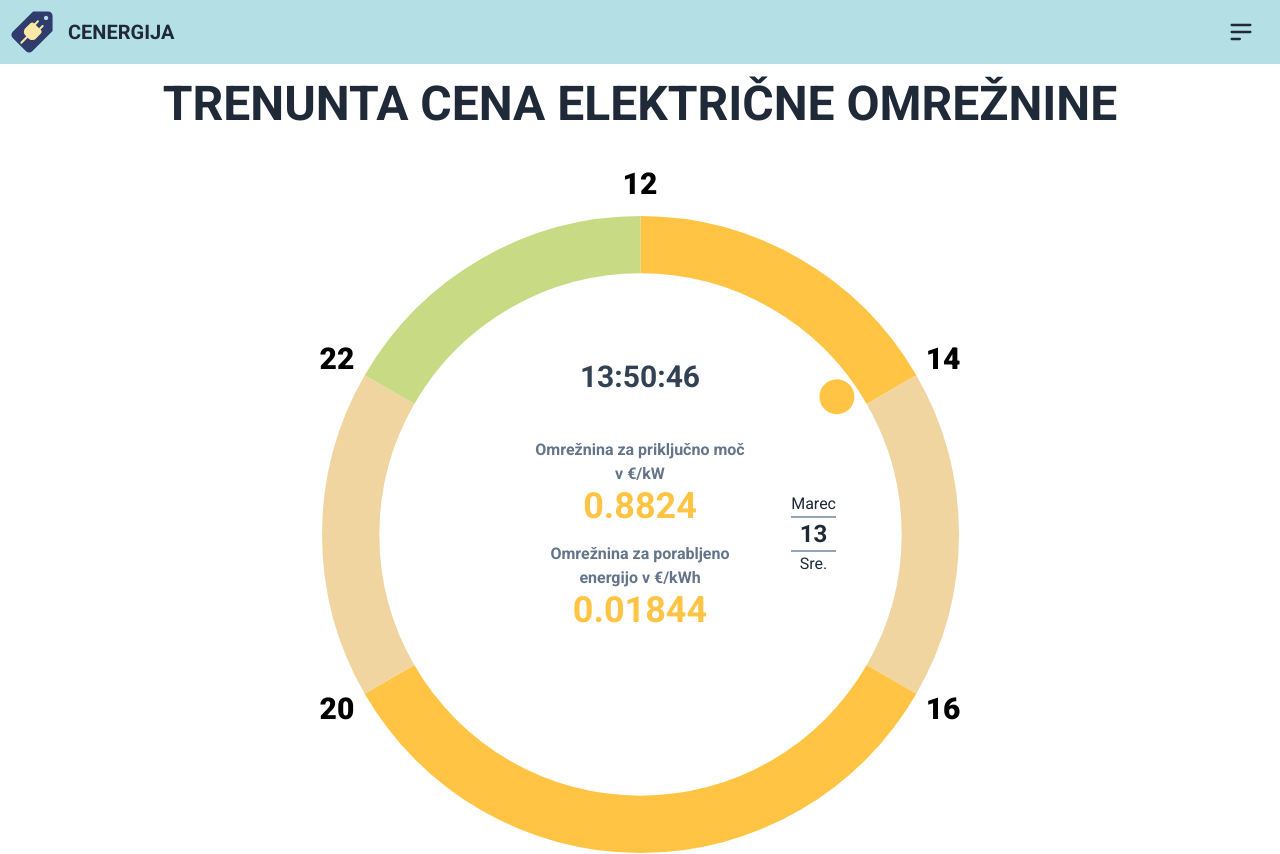
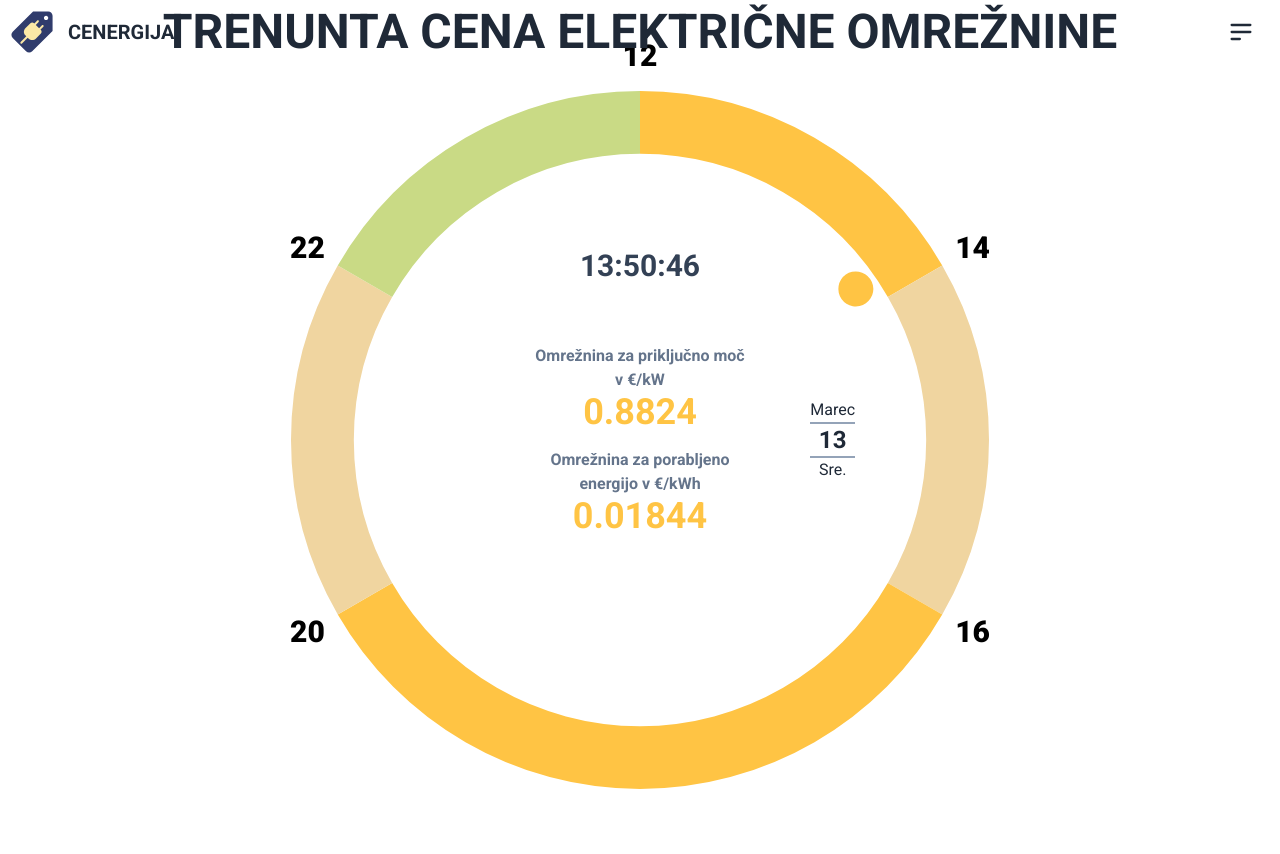
Before and after one commit to rubuz/cenergija-react, a React (Vite) app: page / in a window 1280 px wide. Shown: the top 854 px of the page. Built offline with nearby package versions, Linux system fonts and the light colour scheme.

Commit message:
Remove unused component and update header styling

```diff
--- a/src/App.tsx
+++ b/src/App.tsx
@@ -2,7 +2,6 @@ import Faq from "./components/Faq";
 import Footer from "./components/Footer";
 import Header from "./components/Header";
 import Section from "./components/Section";
-import Tables from "./components/Tables";
 import ChartDonut from "./components/chart/ChartDonut";
 
 function App() {
@@ -11,12 +10,9 @@ function App() {
       <div className="h-[100dvh] bg-white font-roboto ">
         <Header />
         <Section>
-          <h1 className="my-14 mt-20 text-center text-5xl font-bold">
-            TRENUNTA CENA ELEKTRIČNE OMREŽNINE
-          </h1>
-        </Section>
-        <Section>
-          <ChartDonut />
+          <div className="grid h-[100dvh] items-center">
+            <ChartDonut />
+          </div>
         </Section>
         <Section>
           <Faq />
--- a/src/components/Header.tsx
+++ b/src/components/Header.tsx
@@ -18,11 +18,16 @@ const Header = () => {
 
   return (
     <div
-      className={`navbar fixed z-50 mx-auto transform transition-all duration-500 ease-in-out ${isScrolled ? " left-1/2 top-5 w-[1200px] -translate-x-1/2 rounded-2xl bg-light-blue/70 shadow-md backdrop-blur-md" : "left-0 top-0 w-full translate-x-0 bg-light-blue"}`}
+      className={`navbar fixed left-0 top-0 z-50 mx-auto transition-all duration-200 ease-in-out ${isScrolled ? " bg-white/70 shadow-md backdrop-blur-lg" : ""}`}
     >
       <div className="navbar-start flex gap-3">
         <img src={Logo} alt="Cenergija" className="h-12 w-12" />
         <a className="text-xl font-semibold">CENERGIJA</a>
+      </div>
+      <div className="navbar-center">
+        <h1 className="text-center text-5xl font-bold">
+          TRENUNTA CENA ELEKTRIČNE OMREŽNINE
+        </h1>
       </div>
       <div className="navbar-end">
         <div className="dropdown dropdown-end">
--- a/src/components/chart/ChartDonut.tsx
+++ b/src/components/chart/ChartDonut.tsx
@@ -74,7 +74,7 @@ const ChartDonut = () => {
 
   return (
     <>
-      <div className="relative mx-auto flex aspect-square h-[700px] items-center justify-center">
+      <div className="relative mx-auto flex aspect-square w-[60%] items-center justify-center">
         <div className="z-20 m-0 aspect-square w-[91%]">
           <Doughnut data={chartData} options={chartOptions} />
         </div>
```
